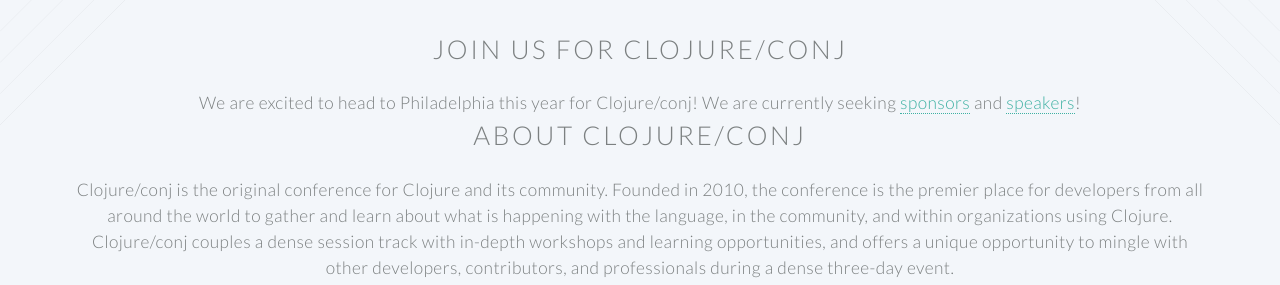
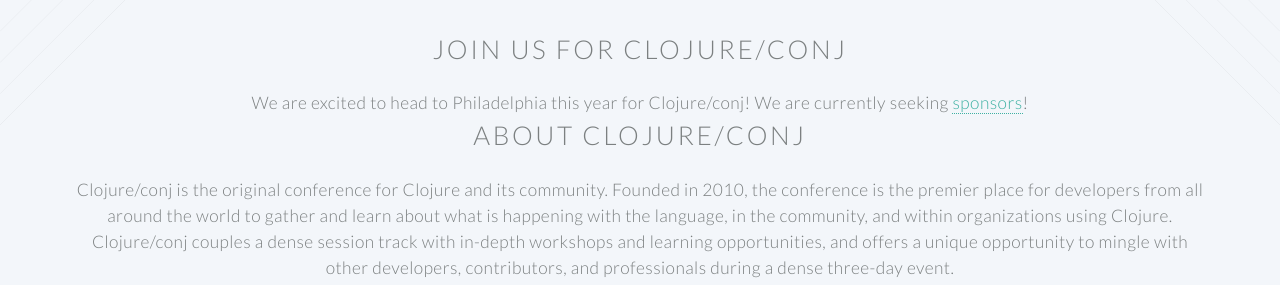
Before and after one commit to clojureconj/clojureconj.github.io, a Jekyll site: the page built from index.html, in a window 1280 px wide and 900 px high, scrolled down 528 px. Shown: the part 168-453 px from the top of the window. Built offline with Jekyll 4.4.1, drawn with Linux system fonts in a browser that asks for light colours.

Commit message:
cfp closed

```diff
--- a/_layouts/home.html
+++ b/_layouts/home.html
@@ -41,7 +41,7 @@
 					<span class="icon fa-bar-chart-o"></span>
 					<h2>Join us for Clojure/conj</h2>
 					<p>We are excited to head to Philadelphia this year for Clojure/conj!<br>
-					   We are currently seeking <a href="sponsorship">sponsors</a> and <a href="https://cognitect.wufoo.com/forms/clojureconj-2015-call-for-presentations/">speakers</a>!</p><br>
+					   We are currently seeking <a href="sponsorship">sponsors</a>!</p><br>
 					<h2>About Clojure/conj</h2>
 					<p>Clojure/conj is the original conference for Clojure and its community.  Founded in 2010, the conference is the premier place for developers from all around the world to gather and learn about what is happening with the language, in the community, and within organizations using Clojure. Clojure/conj couples a dense session track with in-depth workshops and learning opportunities, and offers a unique opportunity to mingle with other developers, contributors, and professionals during a dense three-day event.</p>
 					<br>
@@ -136,7 +136,7 @@
 					<ul class="buttons">
 					<!--					  <li><a href="#" class="button special">register</a></li> -->
 					  <li><a href="sponsorship" class="button">sponsor</a></li>
-					  <li><a href="https://cognitect.wufoo.com/forms/clojureconj-2015-call-for-presentations/" class="button">submit talk</a></li>
+					  <!--  <li><a href="https://cognitect.wufoo.com/forms/clojureconj-2015-call-for-presentations/" class="button">submit talk</a></li> -->
 					</ul>
 				</footer>
 
```
